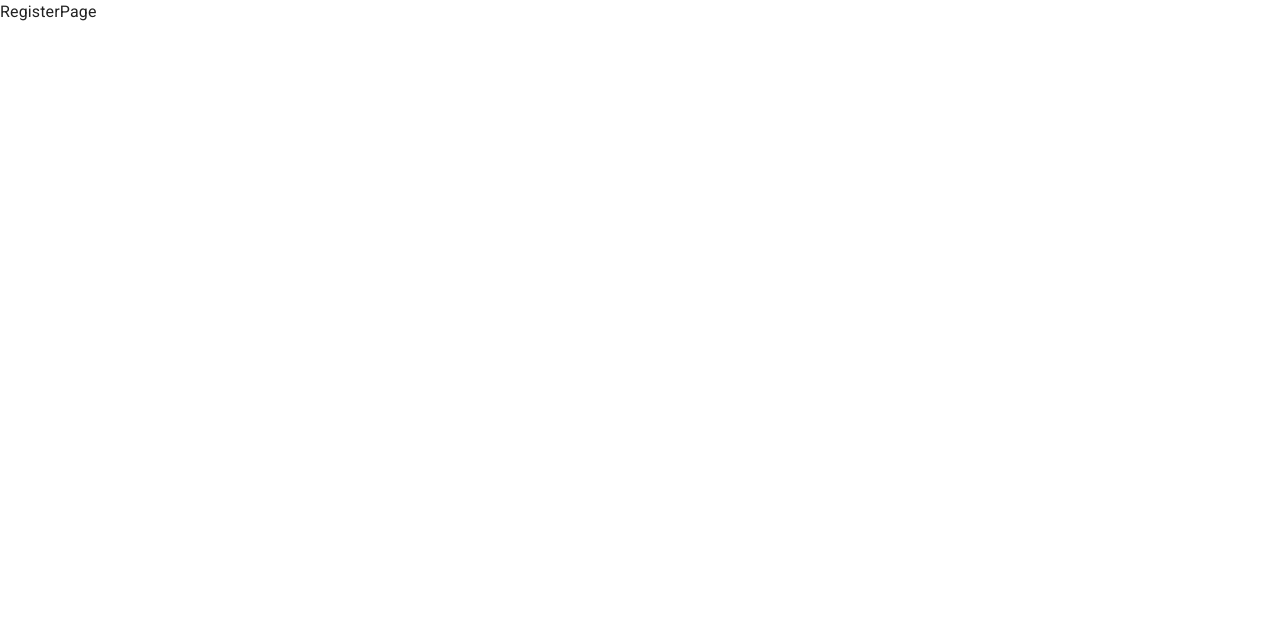
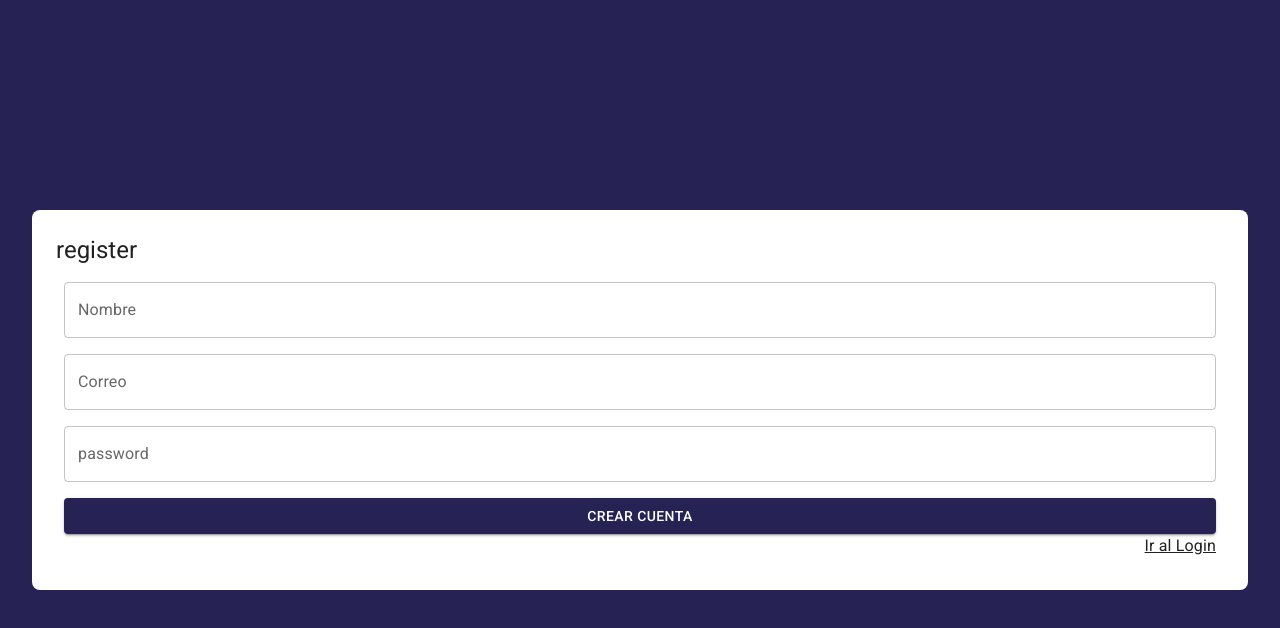
Before and after one commit to kervisvasquez1993/react-desde-cero-fernando-herrera-, a React (Vite) app in the folder journal-app/: page /auth/register in a window 1280 px wide. Shown: the top 628 px of the page. Built offline with nearby package versions, Linux system fonts and the light colour scheme.

Commit message:
feat: update component layout for page in login and register

```diff
--- /dev/null
+++ b/journal-app/src/auth/layouts/AuthLayout.jsx
@@ -0,0 +1,30 @@
+import { Grid, Typography } from "@mui/material";
+import React from "react";
+
+export const AuthLayout = ({ children, title = "" }) => {
+    return (
+        <Grid
+            container
+            spacing={0}
+            direction="column"
+            justifyContent="center"
+            sx={{
+                minHeight: "100vh",
+                backgroundColor: "primary.main",
+                padding: 4,
+            }}
+        >
+            <Grid
+                item
+                className="box-shadow"
+                xs={2}
+                sx={{ backgroundColor: "white", padding: 3, borderRadius: 2 }}
+            >
+                <Typography variant="h5" sx={{ mb: 1 }}>
+                    {title}
+                </Typography>
+                {children}
+            </Grid>
+        </Grid>
+    );
+};
--- a/journal-app/src/auth/pages/LoginPage.jsx
+++ b/journal-app/src/auth/pages/LoginPage.jsx
@@ -1,28 +1,11 @@
-import { Grid, Typography, TextField, Button } from "@mui/material";
-import React from "react";
+import { Link as RouteLink } from "react-router-dom";
+import { Google } from "@mui/icons-material";
+import { Grid, Typography, TextField, Button, Link } from "@mui/material";
+import { AuthLayout } from "../layouts/AuthLayout";
 
 export const LoginPage = () => {
     return (
-        <Grid
-            container
-            spacing={0}
-            direction="column"
-            justifyContent="center"
-            sx={{
-                minHeight: "100vh",
-                backgroundColor: "primary.main",
-                padding: 4,
-            }}
-        >
-            <Grid
-                item
-                className="box-shadow"
-                xs={2}
-                sx={{ backgroundColor: "white", padding: 3, borderRadius: 2 }}
-            >
-                <Typography variant="h5" sx={{ mb: 1 }}>
-                    Login
-                </Typography>
+        <AuthLayout title={"Login"}>
             <form action="">
                 <Grid container>
                     <Grid item xs={12} sx={{ p: 1 }}>
@@ -44,12 +27,28 @@
                     </Grid>
                 </Grid>
                 <Grid container spacing={2} sx={{ p: 1 }}>
-                        <Grid item xs={12}>
-                            <Button variant="contained" fullWidth>Login</Button>
+                    <Grid item xs={12} sm={6}>
+                        <Button variant="contained" fullWidth>
+                            Login
+                        </Button>
+                    </Grid>
+                    <Grid item xs={12} sm={6}>
+                        <Button variant="contained" fullWidth>
+                            <Google />
+                            <Typography sx={{ ml: 1 }}> Goolge</Typography>
+                        </Button>
+                    </Grid>
+                    <Grid container direction="row" justifyContent="end">
+                        <Link
+                            component={RouteLink}
+                            color="inherit"
+                            to="/auth/register"
+                        >
+                            Crear una cuenta
+                        </Link>
                     </Grid>
                 </Grid>
             </form>
-            </Grid>
-        </Grid>
+        </AuthLayout>
     );
 };
--- a/journal-app/src/auth/pages/RegisterPage.jsx
+++ b/journal-app/src/auth/pages/RegisterPage.jsx
@@ -1,7 +1,58 @@
-import React from 'react'
+import { Button, Grid, Link, TextField, Typography } from "@mui/material";
+import React from "react";
+import { Link as RouteLink } from "react-router-dom";
+import { AuthLayout } from "../layouts/AuthLayout";
 
 export const RegisterPage = () => {
-  return (
-    <div>RegisterPage</div>
-  )
-}
+    return (
+        <AuthLayout title="register">
+            <form action="">
+                <Grid container>
+                <Grid item xs={12} sx={{ p: 1 }}>
+                        <TextField
+                            id=""
+                            label="Nombre"
+                            type="text"
+                            placeholder="Nombre Completo"
+                            fullWidth
+                        />
+                    </Grid>
+                    <Grid item xs={12} sx={{ p: 1 }}>
+                        <TextField
+                            id=""
+                            label="Correo"
+                            type="email"
+                            placeholder="correo@gmail.com"
+                            fullWidth
+                        />
+                    </Grid>
+                    <Grid item xs={12} sx={{ p: 1 }}>
+                        <TextField
+                            label="password"
+                            type="password"
+                            placeholder="password"
+                            fullWidth
+                        />
+                    </Grid>
+                </Grid>
+                <Grid container spacing={2} sx={{ p: 1 }}>
+                    <Grid item xs={12} sm={12}>
+                        <Button variant="contained" fullWidth>
+                            crear cuenta
+                        </Button>
+                    </Grid>
+
+                    <Grid container direction="row" justifyContent="end">
+                        <Link
+                            component={RouteLink}
+                            color="inherit"
+                            to="/auth/login"
+                        >
+                            Ir al Login
+                        </Link>
+                    </Grid>
+                </Grid>
+            </form>
+        </AuthLayout>
+    );
+};
```
Lines whose indentation alone changed are shown as unchanged.
